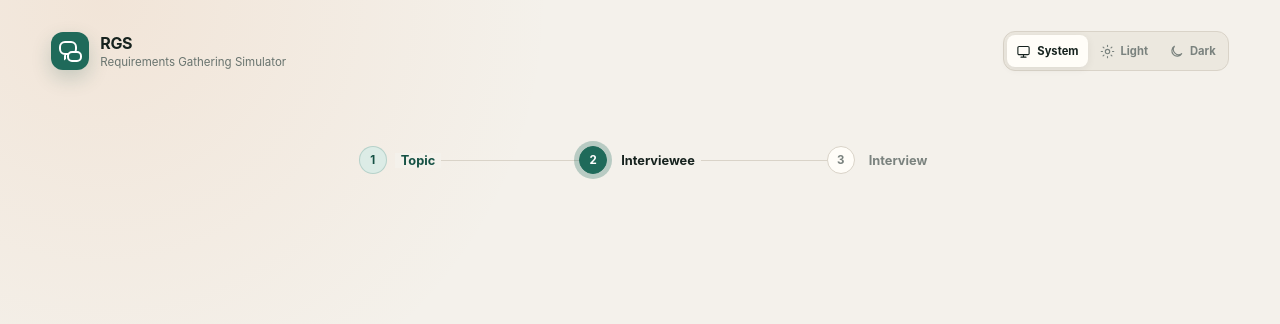
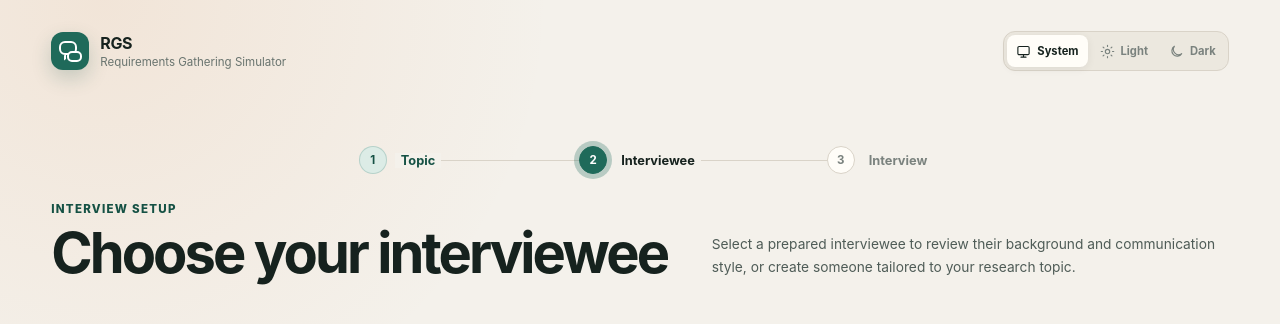
Before and after one commit to ranentwj/fyp-interview-sim, a Next.js app: page /setup/interviewee in a window 1280 px wide. Shown: the top 324 px of the page. Built offline with nearby package versions, Linux system fonts and the light colour scheme.

Commit message:
Add interviewee page introduction

```diff
--- a/src/app/setup/interviewee/page.module.css
+++ b/src/app/setup/interviewee/page.module.css
@@ -2,3 +2,41 @@
   min-height: calc(100vh - 138px);
   padding: clamp(32px, 6vh, 64px) 0 70px;
 }
+
+.introduction {
+  display: grid;
+  grid-template-columns: minmax(0, 0.9fr) minmax(320px, 0.75fr);
+  align-items: end;
+  gap: 40px;
+  margin-bottom: 28px;
+}
+
+.eyebrow {
+  margin: 0 0 9px;
+  color: var(--accent-strong);
+  font-size: 0.72rem;
+  font-weight: 800;
+  letter-spacing: 0.11em;
+  text-transform: uppercase;
+}
+
+.introduction h1 {
+  margin: 0;
+  font-size: clamp(2.15rem, 5vw, 3.5rem);
+  line-height: 1.03;
+  letter-spacing: -0.052em;
+}
+
+.introduction > p {
+  margin: 0 0 4px;
+  color: var(--text-secondary);
+  font-size: 0.86rem;
+  line-height: 1.65;
+}
+
+@media (max-width: 760px) {
+  .introduction {
+    grid-template-columns: 1fr;
+    gap: 15px;
+  }
+}
--- a/src/app/setup/interviewee/page.tsx
+++ b/src/app/setup/interviewee/page.tsx
@@ -11,6 +11,17 @@ export default function IntervieweePage() {
   return (
     <main className={styles.page}>
       <SetupProgress currentStep="interviewee" />
+
+      <section className={styles.introduction} aria-labelledby="interviewee-page-title">
+        <div>
+          <p className={styles.eyebrow}>Interview setup</p>
+          <h1 id="interviewee-page-title">Choose your interviewee</h1>
+        </div>
+        <p>
+          Select a prepared interviewee to review their background and communication style,
+          or create someone tailored to your research topic.
+        </p>
+      </section>
     </main>
   );
 }
```
